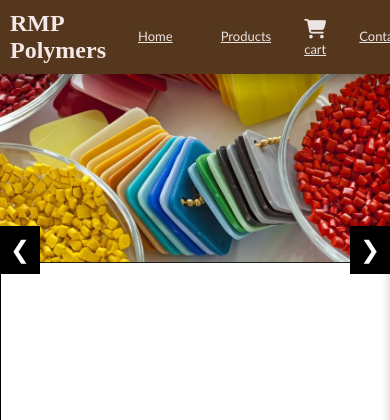
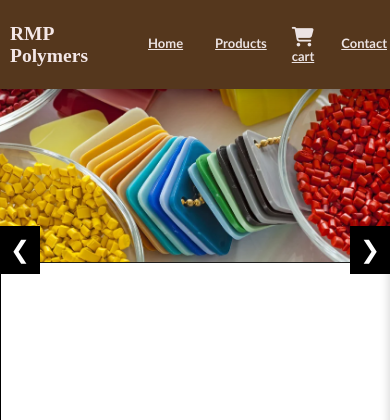
Before and after one commit to EzhiniND/RMP, a Django app: page / in a window 390 px wide. Shown: the top 420 px of the page. Run offline with Django 5.2, Linux system fonts and the light colour scheme.

Commit message:
Update style.css

```diff
--- a/static/style.css
+++ b/static/style.css
@@ -17,8 +17,8 @@ body {
     justify-content:space-around;
     align-items: center;
     padding: 10px;
-    padding-left: 10px;
-    padding-right: 10px;
+    padding-left: 8px;
+    padding-right: 8px;
     box-shadow: rgba(0, 0, 0, 0.35) 0px 5px 15px;
     position: fixed;
     top: 0;
@@ -62,6 +62,9 @@ body {
         justify-content: space-between;
         gap: 12px;
     }
+    .navbar-links {
+       margin-left: 20px;
+    }
 
     .navbar a {
         font-size: 10px; /* Adjust font size or padding as necessary */
@@ -79,23 +82,32 @@ body {
 
 /* Further reduce the gap when the screen width is less than 800px */
 @media (max-width: 800px) {
+    .navbar{
+        font-size: small;
+    }
     .navbar-links {
-        gap: 15px;
+        margin-left:2px;
     }
 }
 
 /* Further reduce the gap when the screen width is less than 600px */
 @media (max-width: 600px) {
+    .navbar{
+        font-size: small;
+    }
     .navbar-links {
-        gap: 8px;
+        color: white;
+        font-size: smaller;
+        font-weight: bold;
+        margin-right:2px ;
+        padding: 10px 1px;
     }
 }
 
 .navbar-link{
     color: white;
-    margin-right:10px ;
-    gap: 5px;
-    padding: 10px 10px;
+    margin-right:8px ;
+    padding: 10px 2px;
 }
 .navbar-links a{
     color: rgb(236, 227, 227);
```
